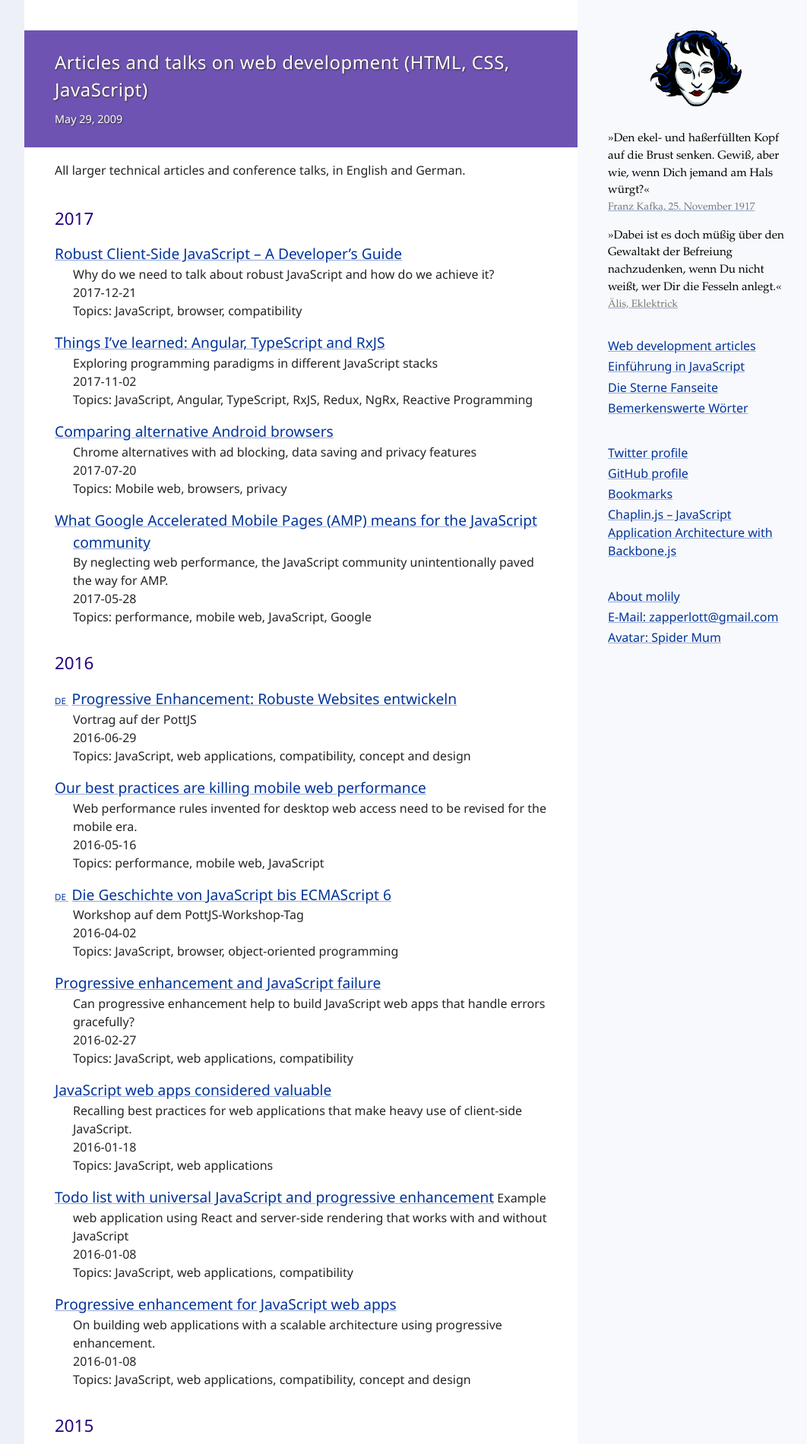
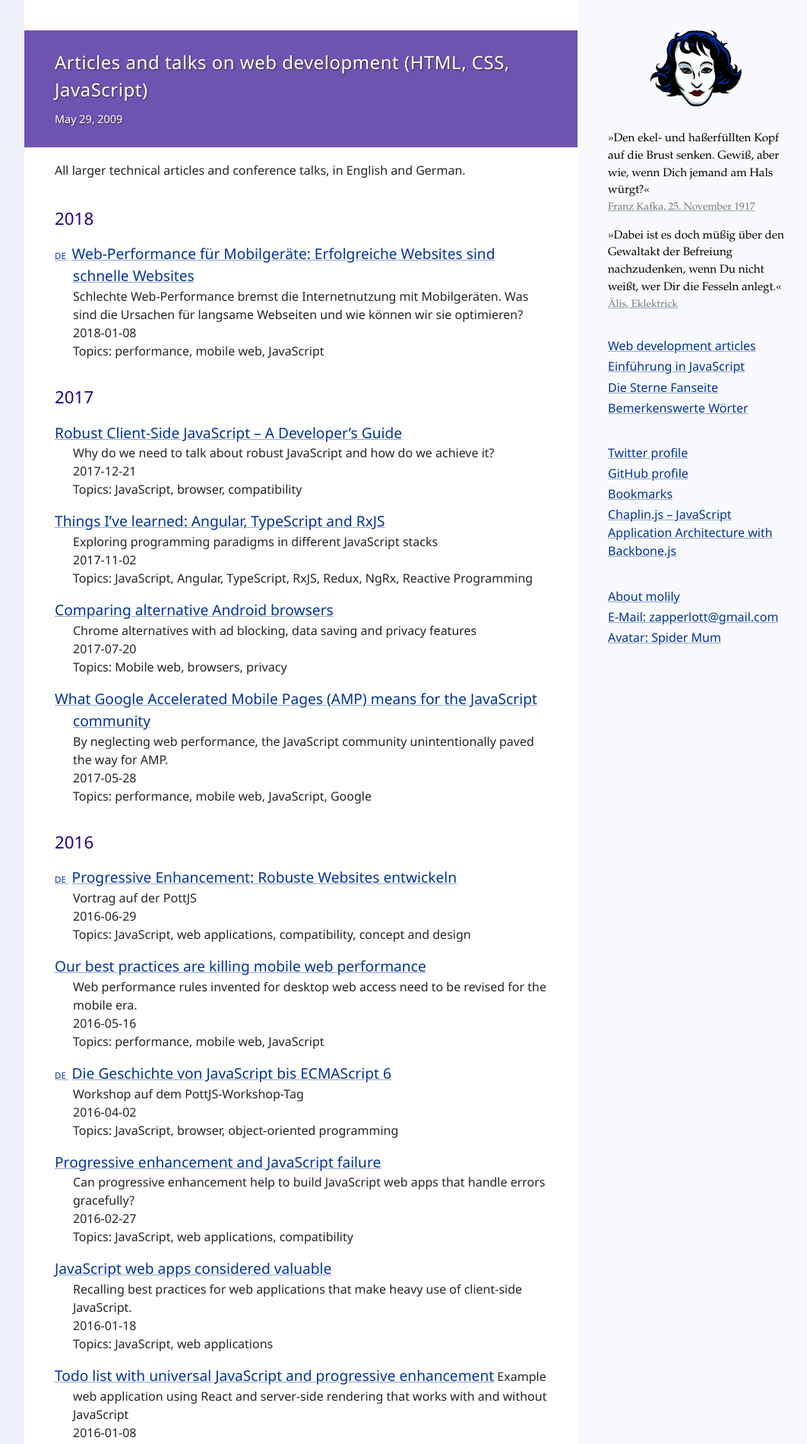
Before and after one commit to molily/molily.de, a Jekyll site: the page built from _posts/2009-05-29-artikel.html, in a window 1280 px wide. Shown: the top 1901 px of the page at 76% size, without its empty margins (88-1150 px from the left). Built offline with Jekyll 4.4.1, drawn with Linux system fonts in a browser that asks for light colours; some web fonts are replaced.

Commit message:
Artikel-Link

```diff
--- a/_posts/2009-05-29-artikel.html
+++ b/_posts/2009-05-29-artikel.html
@@ -5,15 +5,20 @@ categories: HTML, CSS, JavaScript, ECMAScript, HTML5, Browser, Web Standards, Ba
 lang: en
 ---
 
-<style>
-.artikel-titel[hreflang="de"]:before {
-  content: 'DE  ';
-  font-size: 60%;
-  margin-right: 0.3rem;
-}
-</style>
+<p>All larger technical articles and conference talks, in English and German.</p>
 
-<p>All larger technical articles and conference talks, in English and German.</p>
+<h2 id="2018">2018</h2>
+
+<ul class="artikel-links">
+
+<li>
+<a href="http://webkrauts.de/artikel/2018/erfolgreiche-websites-sind-schnelle-websites" class="artikel-titel" lang="de" hreflang="de">Web-Performance für Mobilgeräte: Erfolgreiche Websites sind schnelle Websites</a><br>
+<span lang="en">Schlechte Web-Performance bremst die Internetnutzung mit Mobilgeräten. Was sind die Ursachen für langsame Webseiten und wie können wir sie optimieren?</span>
+2018-01-08<br>
+Topics: performance, mobile web, JavaScript
+</li>
+
+</ul>
 
 <h2 id="2017">2017</h2>
 
--- a/css/blog.scss
+++ b/css/blog.scss
@@ -385,6 +385,12 @@ html {
   font-size: 1.2rem;
 }
 
+.artikel-titel[hreflang="de"]:before {
+  content: 'DE  ';
+  font-size: 60%;
+  margin-right: 0.3rem;
+}
+
 /**
  * @subsection Floats einschliessen
  * /css-floats-einschliessen/
```
